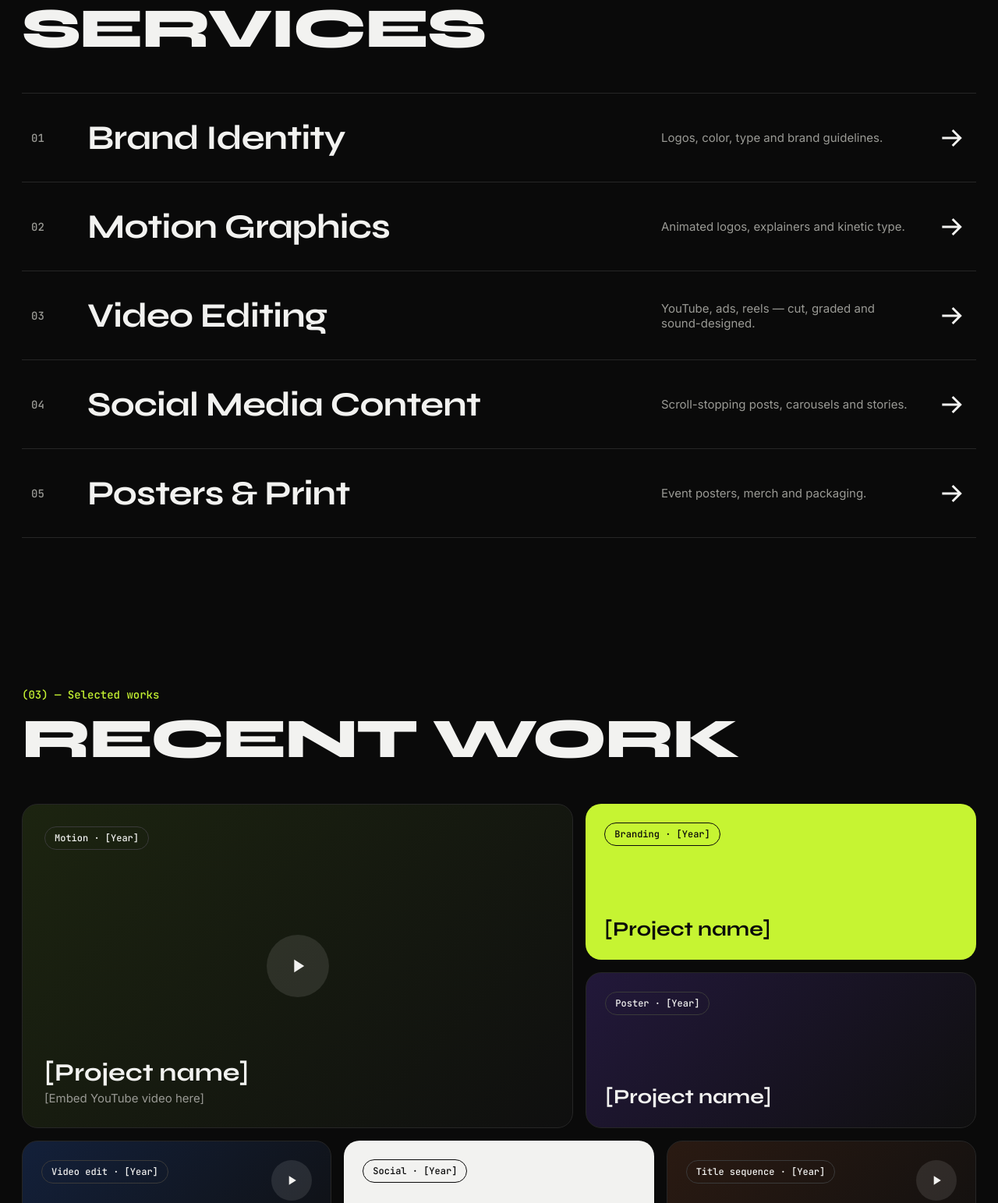
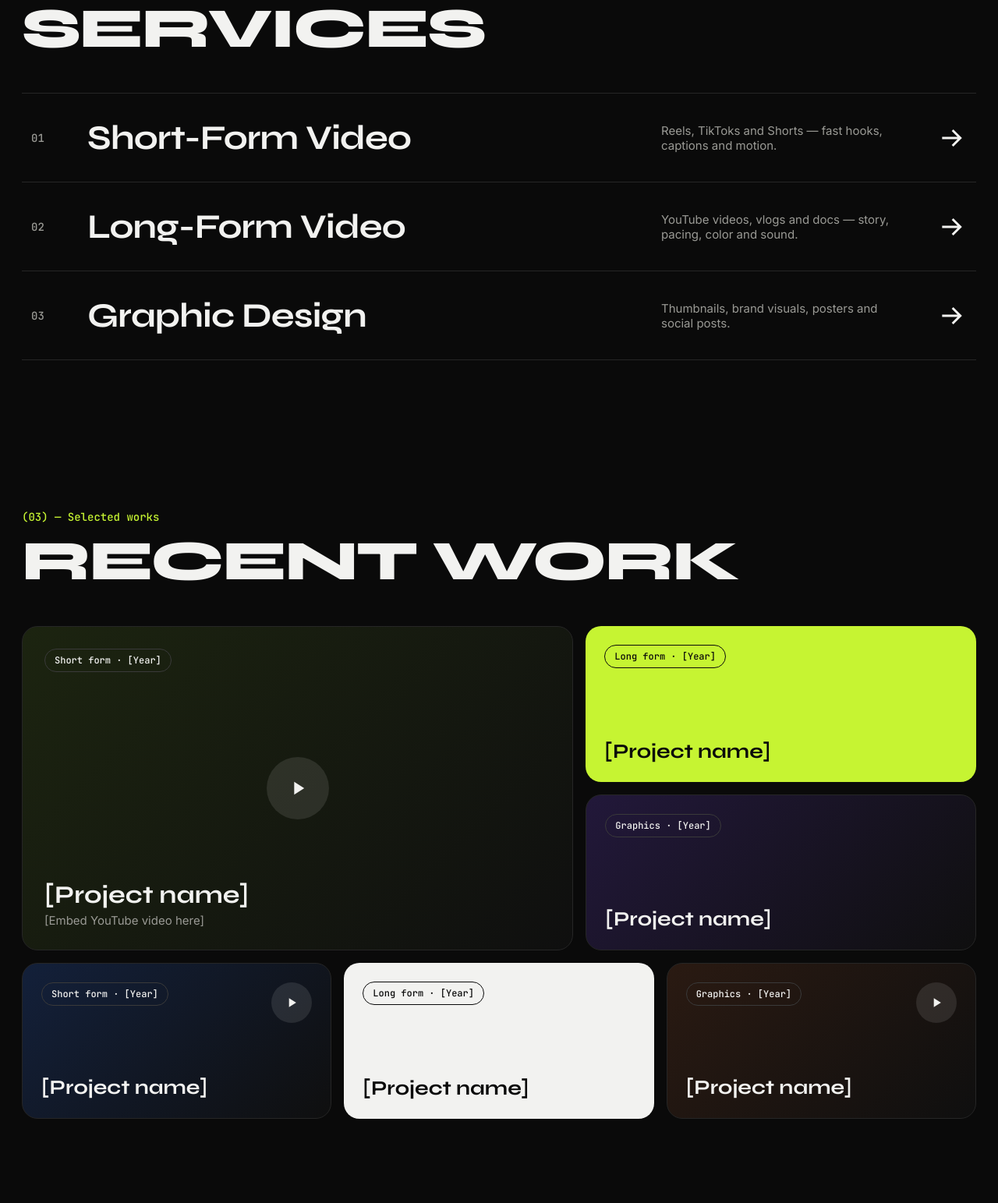
Before and after one commit to Nozen-Limit/ResumeRonn, a plain HTML site: page index.html in a window 1280 px wide. Shown: the part 1096-2639 px from the top of the page at 78% size. Drawn offline with Linux system fonts and the light colour scheme.

Commit message:
Services: Short-Form Video, Long-Form Video, Graphic Design
Co-Authored-By: Claude Opus 5.5 <noreply@anthropic.com>
Claude-Session: https://claude.ai/code/session_01729Tf87JAAkhCshhv9urJa

```diff
--- a/index.html
+++ b/index.html
@@ -130,11 +130,9 @@ a{color:#F2F2F0;text-decoration:none}a:hover{color:#C6F432}
 <div class="panel" data-panel="services" hidden>
 <div class="fade" style="display: flex; flex-direction: column">
 <span style="font-family: Syne, sans-serif; font-weight: 800; font-size: 24px; text-transform: uppercase; margin-bottom: 16px">What I can do</span>
-<button class="svc" data-go="works" style="all: unset; cursor: pointer; display: flex; align-items: center; gap: 24px; padding: 14px 8px; border-top: 1px solid #262626"><span class="svc-n" style="font-family: 'JetBrains Mono', monospace; color: #9A9A95; font-size: 13px; width: 30px">01</span><span style="flex: 1; font-family: Syne, sans-serif; font-weight: 700; font-size: 21px">Brand Identity</span><span class="svc-d" style="color: #9A9A95; font-size: 14px">See work →</span></button>
-<button class="svc" data-go="works" style="all: unset; cursor: pointer; display: flex; align-items: center; gap: 24px; padding: 14px 8px; border-top: 1px solid #262626"><span class="svc-n" style="font-family: 'JetBrains Mono', monospace; color: #9A9A95; font-size: 13px; width: 30px">02</span><span style="flex: 1; font-family: Syne, sans-serif; font-weight: 700; font-size: 21px">Motion Graphics</span><span class="svc-d" style="color: #9A9A95; font-size: 14px">See work →</span></button>
-<button class="svc" data-go="works" style="all: unset; cursor: pointer; display: flex; align-items: center; gap: 24px; padding: 14px 8px; border-top: 1px solid #262626"><span class="svc-n" style="font-family: 'JetBrains Mono', monospace; color: #9A9A95; font-size: 13px; width: 30px">03</span><span style="flex: 1; font-family: Syne, sans-serif; font-weight: 700; font-size: 21px">Video Editing</span><span class="svc-d" style="color: #9A9A95; font-size: 14px">See work →</span></button>
-<button class="svc" data-go="works" style="all: unset; cursor: pointer; display: flex; align-items: center; gap: 24px; padding: 14px 8px; border-top: 1px solid #262626"><span class="svc-n" style="font-family: 'JetBrains Mono', monospace; color: #9A9A95; font-size: 13px; width: 30px">04</span><span style="flex: 1; font-family: Syne, sans-serif; font-weight: 700; font-size: 21px">Social Media Content</span><span class="svc-d" style="color: #9A9A95; font-size: 14px">See work →</span></button>
-<button class="svc" data-go="works" style="all: unset; cursor: pointer; display: flex; align-items: center; gap: 24px; padding: 14px 8px; border-top: 1px solid #262626; border-bottom: 1px solid #262626"><span class="svc-n" style="font-family: 'JetBrains Mono', monospace; color: #9A9A95; font-size: 13px; width: 30px">05</span><span style="flex: 1; font-family: Syne, sans-serif; font-weight: 700; font-size: 21px">Posters &amp; Print</span><span class="svc-d" style="color: #9A9A95; font-size: 14px">See work →</span></button>
+<button class="svc" data-go="works" style="all: unset; cursor: pointer; display: flex; align-items: center; gap: 24px; padding: 14px 8px; border-top: 1px solid #262626"><span class="svc-n" style="font-family: 'JetBrains Mono', monospace; color: #9A9A95; font-size: 13px; width: 30px">01</span><span style="flex: 1; font-family: Syne, sans-serif; font-weight: 700; font-size: 21px">Short-Form Video</span><span class="svc-d" style="color: #9A9A95; font-size: 14px">See work →</span></button>
+<button class="svc" data-go="works" style="all: unset; cursor: pointer; display: flex; align-items: center; gap: 24px; padding: 14px 8px; border-top: 1px solid #262626"><span class="svc-n" style="font-family: 'JetBrains Mono', monospace; color: #9A9A95; font-size: 13px; width: 30px">02</span><span style="flex: 1; font-family: Syne, sans-serif; font-weight: 700; font-size: 21px">Long-Form Video</span><span class="svc-d" style="color: #9A9A95; font-size: 14px">See work →</span></button>
+<button class="svc" data-go="works" style="all: unset; cursor: pointer; display: flex; align-items: center; gap: 24px; padding: 14px 8px; border-top: 1px solid #262626; border-bottom: 1px solid #262626"><span class="svc-n" style="font-family: 'JetBrains Mono', monospace; color: #9A9A95; font-size: 13px; width: 30px">03</span><span style="flex: 1; font-family: Syne, sans-serif; font-weight: 700; font-size: 21px">Graphic Design</span><span class="svc-d" style="color: #9A9A95; font-size: 14px">See work →</span></button>
 </div>
 </div>
 
@@ -142,12 +140,12 @@ a{color:#F2F2F0;text-decoration:none}a:hover{color:#C6F432}
 <div class="fade" style="display: flex; flex-direction: column; gap: 18px">
 <span style="font-family: Syne, sans-serif; font-weight: 800; font-size: 24px; text-transform: uppercase">Recent work</span>
 <div class="grid3" style="display: grid; grid-template-columns: repeat(3, minmax(0, 1fr)); gap: 12px">
-<div class="work" style="position: relative; height: 120px; border-radius: 12px; background: linear-gradient(135deg,#1C2410,#141414); border: 1px solid #262626; padding: 18px; display: flex; flex-direction: column; justify-content: space-between"><span style="font-family: 'JetBrains Mono', monospace; font-size: 11px; color: #9A9A95">MOTION</span><span class="play" style="position: absolute; top: 16px; right: 16px; width: 44px; height: 44px; border-radius: 50%; background: rgba(255,255,255,0.1); display: flex; align-items: center; justify-content: center"><svg width="16" height="16" viewBox="0 0 24 24" fill="currentColor" aria-hidden="true"><path d="M8 5v14l11-7z"/></svg></span><span style="font-family: Syne, sans-serif; font-weight: 700; font-size: 16px">[Project name]</span></div>
-<div class="work" style="position: relative; height: 120px; border-radius: 12px; background: #C6F432; color: #0A0A0A; padding: 18px; display: flex; flex-direction: column; justify-content: space-between"><span style="font-family: 'JetBrains Mono', monospace; font-size: 11px">BRANDING</span><span style="font-family: Syne, sans-serif; font-weight: 700; font-size: 16px">[Project name]</span></div>
-<div class="work" style="position: relative; height: 120px; border-radius: 12px; background: linear-gradient(135deg,#22183A,#141414); border: 1px solid #262626; padding: 18px; display: flex; flex-direction: column; justify-content: space-between"><span style="font-family: 'JetBrains Mono', monospace; font-size: 11px; color: #9A9A95">POSTER</span><span style="font-family: Syne, sans-serif; font-weight: 700; font-size: 16px">[Project name]</span></div>
-<div class="work" style="position: relative; height: 120px; border-radius: 12px; background: linear-gradient(135deg,#13203A,#141414); border: 1px solid #262626; padding: 18px; display: flex; flex-direction: column; justify-content: space-between"><span style="font-family: 'JetBrains Mono', monospace; font-size: 11px; color: #9A9A95">VIDEO EDIT</span><span class="play" style="position: absolute; top: 16px; right: 16px; width: 44px; height: 44px; border-radius: 50%; background: rgba(255,255,255,0.1); display: flex; align-items: center; justify-content: center"><svg width="16" height="16" viewBox="0 0 24 24" fill="currentColor" aria-hidden="true"><path d="M8 5v14l11-7z"/></svg></span><span style="font-family: Syne, sans-serif; font-weight: 700; font-size: 16px">[Project name]</span></div>
-<div class="work" style="position: relative; height: 120px; border-radius: 12px; background: #F2F2F0; color: #0A0A0A; padding: 18px; display: flex; flex-direction: column; justify-content: space-between"><span style="font-family: 'JetBrains Mono', monospace; font-size: 11px">SOCIAL</span><span style="font-family: Syne, sans-serif; font-weight: 700; font-size: 16px">[Project name]</span></div>
-<div class="work" style="position: relative; height: 120px; border-radius: 12px; background: linear-gradient(135deg,#2A1A12,#141414); border: 1px solid #262626; padding: 18px; display: flex; flex-direction: column; justify-content: space-between"><span style="font-family: 'JetBrains Mono', monospace; font-size: 11px; color: #9A9A95">TITLE SEQUENCE</span><span class="play" style="position: absolute; top: 16px; right: 16px; width: 44px; height: 44px; border-radius: 50%; background: rgba(255,255,255,0.1); display: flex; align-items: center; justify-content: center"><svg width="16" height="16" viewBox="0 0 24 24" fill="currentColor" aria-hidden="true"><path d="M8 5v14l11-7z"/></svg></span><span style="font-family: Syne, sans-serif; font-weight: 700; font-size: 16px">[Project name]</span></div>
+<div class="work" style="position: relative; height: 120px; border-radius: 12px; background: linear-gradient(135deg,#1C2410,#141414); border: 1px solid #262626; padding: 18px; display: flex; flex-direction: column; justify-content: space-between"><span style="font-family: 'JetBrains Mono', monospace; font-size: 11px; color: #9A9A95">SHORT FORM</span><span class="play" style="position: absolute; top: 16px; right: 16px; width: 44px; height: 44px; border-radius: 50%; background: rgba(255,255,255,0.1); display: flex; align-items: center; justify-content: center"><svg width="16" height="16" viewBox="0 0 24 24" fill="currentColor" aria-hidden="true"><path d="M8 5v14l11-7z"/></svg></span><span style="font-family: Syne, sans-serif; font-weight: 700; font-size: 16px">[Project name]</span></div>
+<div class="work" style="position: relative; height: 120px; border-radius: 12px; background: #C6F432; color: #0A0A0A; padding: 18px; display: flex; flex-direction: column; justify-content: space-between"><span style="font-family: 'JetBrains Mono', monospace; font-size: 11px">LONG FORM</span><span style="font-family: Syne, sans-serif; font-weight: 700; font-size: 16px">[Project name]</span></div>
+<div class="work" style="position: relative; height: 120px; border-radius: 12px; background: linear-gradient(135deg,#22183A,#141414); border: 1px solid #262626; padding: 18px; display: flex; flex-direction: column; justify-content: space-between"><span style="font-family: 'JetBrains Mono', monospace; font-size: 11px; color: #9A9A95">GRAPHICS</span><span style="font-family: Syne, sans-serif; font-weight: 700; font-size: 16px">[Project name]</span></div>
+<div class="work" style="position: relative; height: 120px; border-radius: 12px; background: linear-gradient(135deg,#13203A,#141414); border: 1px solid #262626; padding: 18px; display: flex; flex-direction: column; justify-content: space-between"><span style="font-family: 'JetBrains Mono', monospace; font-size: 11px; color: #9A9A95">SHORT FORM</span><span class="play" style="position: absolute; top: 16px; right: 16px; width: 44px; height: 44px; border-radius: 50%; background: rgba(255,255,255,0.1); display: flex; align-items: center; justify-content: center"><svg width="16" height="16" viewBox="0 0 24 24" fill="currentColor" aria-hidden="true"><path d="M8 5v14l11-7z"/></svg></span><span style="font-family: Syne, sans-serif; font-weight: 700; font-size: 16px">[Project name]</span></div>
+<div class="work" style="position: relative; height: 120px; border-radius: 12px; background: #F2F2F0; color: #0A0A0A; padding: 18px; display: flex; flex-direction: column; justify-content: space-between"><span style="font-family: 'JetBrains Mono', monospace; font-size: 11px">LONG FORM</span><span style="font-family: Syne, sans-serif; font-weight: 700; font-size: 16px">[Project name]</span></div>
+<div class="work" style="position: relative; height: 120px; border-radius: 12px; background: linear-gradient(135deg,#2A1A12,#141414); border: 1px solid #262626; padding: 18px; display: flex; flex-direction: column; justify-content: space-between"><span style="font-family: 'JetBrains Mono', monospace; font-size: 11px; color: #9A9A95">GRAPHICS</span><span class="play" style="position: absolute; top: 16px; right: 16px; width: 44px; height: 44px; border-radius: 50%; background: rgba(255,255,255,0.1); display: flex; align-items: center; justify-content: center"><svg width="16" height="16" viewBox="0 0 24 24" fill="currentColor" aria-hidden="true"><path d="M8 5v14l11-7z"/></svg></span><span style="font-family: Syne, sans-serif; font-weight: 700; font-size: 16px">[Project name]</span></div>
 </div>
 </div>
 </div>
@@ -200,8 +198,8 @@ a{color:#F2F2F0;text-decoration:none}a:hover{color:#C6F432}
 
 <div style="border-top: 1px solid #1F1F1F; border-bottom: 1px solid #1F1F1F; padding: 18px 0; background: #C6F432; color: #0A0A0A; transform: rotate(-1.5deg); margin: 32px -20px">
 <div class="marquee" style="font-family: Syne, sans-serif; font-weight: 800; font-size: 34px; text-transform: uppercase; gap: 40px; white-space: nowrap">
-<span>Branding</span><span>✦</span><span>Motion Graphics</span><span>✦</span><span>Video Editing</span><span>✦</span><span>Social Content</span><span>✦</span><span>Poster Design</span><span>✦</span><span>Title Sequences</span><span>✦</span>
-<span>Branding</span><span>✦</span><span>Motion Graphics</span><span>✦</span><span>Video Editing</span><span>✦</span><span>Social Content</span><span>✦</span><span>Poster Design</span><span>✦</span><span>Title Sequences</span><span>✦</span>
+<span>Short-Form Video</span><span>✦</span><span>Long-Form Video</span><span>✦</span><span>Graphic Design</span><span>✦</span><span>Short-Form Video</span><span>✦</span><span>Long-Form Video</span><span>✦</span><span>Graphic Design</span><span>✦</span><span>Short-Form Video</span><span>✦</span><span>Long-Form Video</span><span>✦</span><span>Graphic Design</span><span>✦</span>
+<span>Short-Form Video</span><span>✦</span><span>Long-Form Video</span><span>✦</span><span>Graphic Design</span><span>✦</span><span>Short-Form Video</span><span>✦</span><span>Long-Form Video</span><span>✦</span><span>Graphic Design</span><span>✦</span><span>Short-Form Video</span><span>✦</span><span>Long-Form Video</span><span>✦</span><span>Graphic Design</span><span>✦</span>
 </div>
 </div>
 
@@ -211,32 +209,20 @@ a{color:#F2F2F0;text-decoration:none}a:hover{color:#C6F432}
 <div style="border-top: 1px solid #262626">
 <a class="svc" href="#works" style="display: flex; align-items: center; gap: 32px; padding: 30px 12px; border-bottom: 1px solid #262626">
 <span class="svc-n" style="font-family: 'JetBrains Mono', monospace; color: #9A9A95; font-size: 14px; width: 40px">01</span>
-<span style="flex: 1; font-family: Syne, sans-serif; font-weight: 700; font-size: 44px; letter-spacing: -0.02em">Brand Identity</span>
-<span class="svc-d" style="color: #9A9A95; font-size: 15px; width: 320px">Logos, color, type and brand guidelines.</span>
+<span style="flex: 1; font-family: Syne, sans-serif; font-weight: 700; font-size: 44px; letter-spacing: -0.02em">Short-Form Video</span>
+<span class="svc-d" style="color: #9A9A95; font-size: 15px; width: 320px">Reels, TikToks and Shorts — fast hooks, captions and motion.</span>
 <svg class="arrow" width="40" height="40" viewBox="0 0 24 24" fill="none" stroke="currentColor" stroke-width="1.8" aria-hidden="true"><path d="M5 12h14M13 6l6 6-6 6"/></svg>
 </a>
 <a class="svc" href="#works" style="display: flex; align-items: center; gap: 32px; padding: 30px 12px; border-bottom: 1px solid #262626">
 <span class="svc-n" style="font-family: 'JetBrains Mono', monospace; color: #9A9A95; font-size: 14px; width: 40px">02</span>
-<span style="flex: 1; font-family: Syne, sans-serif; font-weight: 700; font-size: 44px; letter-spacing: -0.02em">Motion Graphics</span>
-<span class="svc-d" style="color: #9A9A95; font-size: 15px; width: 320px">Animated logos, explainers and kinetic type.</span>
+<span style="flex: 1; font-family: Syne, sans-serif; font-weight: 700; font-size: 44px; letter-spacing: -0.02em">Long-Form Video</span>
+<span class="svc-d" style="color: #9A9A95; font-size: 15px; width: 320px">YouTube videos, vlogs and docs — story, pacing, color and sound.</span>
 <svg class="arrow" width="40" height="40" viewBox="0 0 24 24" fill="none" stroke="currentColor" stroke-width="1.8" aria-hidden="true"><path d="M5 12h14M13 6l6 6-6 6"/></svg>
 </a>
 <a class="svc" href="#works" style="display: flex; align-items: center; gap: 32px; padding: 30px 12px; border-bottom: 1px solid #262626">
 <span class="svc-n" style="font-family: 'JetBrains Mono', monospace; color: #9A9A95; font-size: 14px; width: 40px">03</span>
-<span style="flex: 1; font-family: Syne, sans-serif; font-weight: 700; font-size: 44px; letter-spacing: -0.02em">Video Editing</span>
-<span class="svc-d" style="color: #9A9A95; font-size: 15px; width: 320px">YouTube, ads, reels — cut, graded and sound-designed.</span>
-<svg class="arrow" width="40" height="40" viewBox="0 0 24 24" fill="none" stroke="currentColor" stroke-width="1.8" aria-hidden="true"><path d="M5 12h14M13 6l6 6-6 6"/></svg>
-</a>
-<a class="svc" href="#works" style="display: flex; align-items: center; gap: 32px; padding: 30px 12px; border-bottom: 1px solid #262626">
-<span class="svc-n" style="font-family: 'JetBrains Mono', monospace; color: #9A9A95; font-size: 14px; width: 40px">04</span>
-<span style="flex: 1; font-family: Syne, sans-serif; font-weight: 700; font-size: 44px; letter-spacing: -0.02em">Social Media Content</span>
-<span class="svc-d" style="color: #9A9A95; font-size: 15px; width: 320px">Scroll-stopping posts, carousels and stories.</span>
-<svg class="arrow" width="40" height="40" viewBox="0 0 24 24" fill="none" stroke="currentColor" stroke-width="1.8" aria-hidden="true"><path d="M5 12h14M13 6l6 6-6 6"/></svg>
-</a>
-<a class="svc" href="#works" style="display: flex; align-items: center; gap: 32px; padding: 30px 12px; border-bottom: 1px solid #262626">
-<span class="svc-n" style="font-family: 'JetBrains Mono', monospace; color: #9A9A95; font-size: 14px; width: 40px">05</span>
-<span style="flex: 1; font-family: Syne, sans-serif; font-weight: 700; font-size: 44px; letter-spacing: -0.02em">Posters &amp; Print</span>
-<span class="svc-d" style="color: #9A9A95; font-size: 15px; width: 320px">Event posters, merch and packaging.</span>
+<span style="flex: 1; font-family: Syne, sans-serif; font-weight: 700; font-size: 44px; letter-spacing: -0.02em">Graphic Design</span>
+<span class="svc-d" style="color: #9A9A95; font-size: 15px; width: 320px">Thumbnails, brand visuals, posters and social posts.</span>
 <svg class="arrow" width="40" height="40" viewBox="0 0 24 24" fill="none" stroke="currentColor" stroke-width="1.8" aria-hidden="true"><path d="M5 12h14M13 6l6 6-6 6"/></svg>
 </a>
 </div>
@@ -247,29 +233,29 @@ a{color:#F2F2F0;text-decoration:none}a:hover{color:#C6F432}
 <h2 class="sec-title" style="margin: 0 0 48px; font-family: Syne, sans-serif; font-weight: 800; font-size: 72px; line-height: 0.95; letter-spacing: -0.03em; text-transform: uppercase">Recent work</h2>
 <div class="works-grid" style="display: grid; grid-template-columns: repeat(12, 1fr); grid-auto-rows: 200px; gap: 16px">
 <div class="work" style="grid-column: span 7; grid-row: span 2; position: relative; border-radius: 20px; overflow: hidden; background: linear-gradient(135deg,#1C2410,#0F0F0F); border: 1px solid #262626; padding: 28px; display: flex; flex-direction: column; justify-content: space-between">
-<span style="align-self: flex-start; font-family: 'JetBrains Mono', monospace; font-size: 12px; border: 1px solid #3A3A3A; padding: 6px 12px; border-radius: 999px">Motion · [Year]</span>
+<span style="align-self: flex-start; font-family: 'JetBrains Mono', monospace; font-size: 12px; border: 1px solid #3A3A3A; padding: 6px 12px; border-radius: 999px">Short form · [Year]</span>
 <span class="play" style="position: absolute; top: 50%; left: 50%; margin: -40px 0 0 -40px; width: 80px; height: 80px; border-radius: 50%; background: rgba(255,255,255,0.1); display: flex; align-items: center; justify-content: center"><svg width="28" height="28" viewBox="0 0 24 24" fill="currentColor" aria-hidden="true"><path d="M8 5v14l11-7z"/></svg></span>
 <div><div style="font-family: Syne, sans-serif; font-weight: 700; font-size: 32px">[Project name]</div><div style="color: #9A9A95; font-size: 15px; margin-top: 4px">[Embed YouTube video here]</div></div>
 </div>
 <div class="work" style="grid-column: span 5; position: relative; border-radius: 20px; overflow: hidden; background: #C6F432; color: #0A0A0A; padding: 24px; display: flex; flex-direction: column; justify-content: space-between">
-<span style="align-self: flex-start; font-family: 'JetBrains Mono', monospace; font-size: 12px; border: 1px solid #0A0A0A; padding: 6px 12px; border-radius: 999px">Branding · [Year]</span>
+<span style="align-self: flex-start; font-family: 'JetBrains Mono', monospace; font-size: 12px; border: 1px solid #0A0A0A; padding: 6px 12px; border-radius: 999px">Long form · [Year]</span>
 <div style="font-family: Syne, sans-serif; font-weight: 700; font-size: 26px">[Project name]</div>
 </div>
 <div class="work" style="grid-column: span 5; position: relative; border-radius: 20px; overflow: hidden; background: linear-gradient(135deg,#22183A,#0F0F0F); border: 1px solid #262626; padding: 24px; display: flex; flex-direction: column; justify-content: space-between">
-<span style="align-self: flex-start; font-family: 'JetBrains Mono', monospace; font-size: 12px; border: 1px solid #3A3A3A; padding: 6px 12px; border-radius: 999px">Poster · [Year]</span>
+<span style="align-self: flex-start; font-family: 'JetBrains Mono', monospace; font-size: 12px; border: 1px solid #3A3A3A; padding: 6px 12px; border-radius: 999px">Graphics · [Year]</span>
 <div style="font-family: Syne, sans-serif; font-weight: 700; font-size: 26px">[Project name]</div>
 </div>
 <div class="work" style="grid-column: span 4; position: relative; border-radius: 20px; overflow: hidden; background: linear-gradient(135deg,#13203A,#0F0F0F); border: 1px solid #262626; padding: 24px; display: flex; flex-direction: column; justify-content: space-between">
-<span style="align-self: flex-start; font-family: 'JetBrains Mono', monospace; font-size: 12px; border: 1px solid #3A3A3A; padding: 6px 12px; border-radius: 999px">Video edit · [Year]</span>
+<span style="align-self: flex-start; font-family: 'JetBrains Mono', monospace; font-size: 12px; border: 1px solid #3A3A3A; padding: 6px 12px; border-radius: 999px">Short form · [Year]</span>
 <span class="play" style="position: absolute; top: 24px; right: 24px; width: 52px; height: 52px; border-radius: 50%; background: rgba(255,255,255,0.1); display: flex; align-items: center; justify-content: center"><svg width="20" height="20" viewBox="0 0 24 24" fill="currentColor" aria-hidden="true"><path d="M8 5v14l11-7z"/></svg></span>
 <div style="font-family: Syne, sans-serif; font-weight: 700; font-size: 26px">[Project name]</div>
 </div>
 <div class="work" style="grid-column: span 4; position: relative; border-radius: 20px; overflow: hidden; background: #F2F2F0; color: #0A0A0A; padding: 24px; display: flex; flex-direction: column; justify-content: space-between">
-<span style="align-self: flex-start; font-family: 'JetBrains Mono', monospace; font-size: 12px; border: 1px solid #0A0A0A; padding: 6px 12px; border-radius: 999px">Social · [Year]</span>
+<span style="align-self: flex-start; font-family: 'JetBrains Mono', monospace; font-size: 12px; border: 1px solid #0A0A0A; padding: 6px 12px; border-radius: 999px">Long form · [Year]</span>
 <div style="font-family: Syne, sans-serif; font-weight: 700; font-size: 26px">[Project name]</div>
 </div>
 <div class="work" style="grid-column: span 4; position: relative; border-radius: 20px; overflow: hidden; background: linear-gradient(135deg,#2A1A12,#0F0F0F); border: 1px solid #262626; padding: 24px; display: flex; flex-direction: column; justify-content: space-between">
-<span style="align-self: flex-start; font-family: 'JetBrains Mono', monospace; font-size: 12px; border: 1px solid #3A3A3A; padding: 6px 12px; border-radius: 999px">Title sequence · [Year]</span>
+<span style="align-self: flex-start; font-family: 'JetBrains Mono', monospace; font-size: 12px; border: 1px solid #3A3A3A; padding: 6px 12px; border-radius: 999px">Graphics · [Year]</span>
 <span class="play" style="position: absolute; top: 24px; right: 24px; width: 52px; height: 52px; border-radius: 50%; background: rgba(255,255,255,0.1); display: flex; align-items: center; justify-content: center"><svg width="20" height="20" viewBox="0 0 24 24" fill="currentColor" aria-hidden="true"><path d="M8 5v14l11-7z"/></svg></span>
 <div style="font-family: Syne, sans-serif; font-weight: 700; font-size: 26px">[Project name]</div>
 </div>
```
